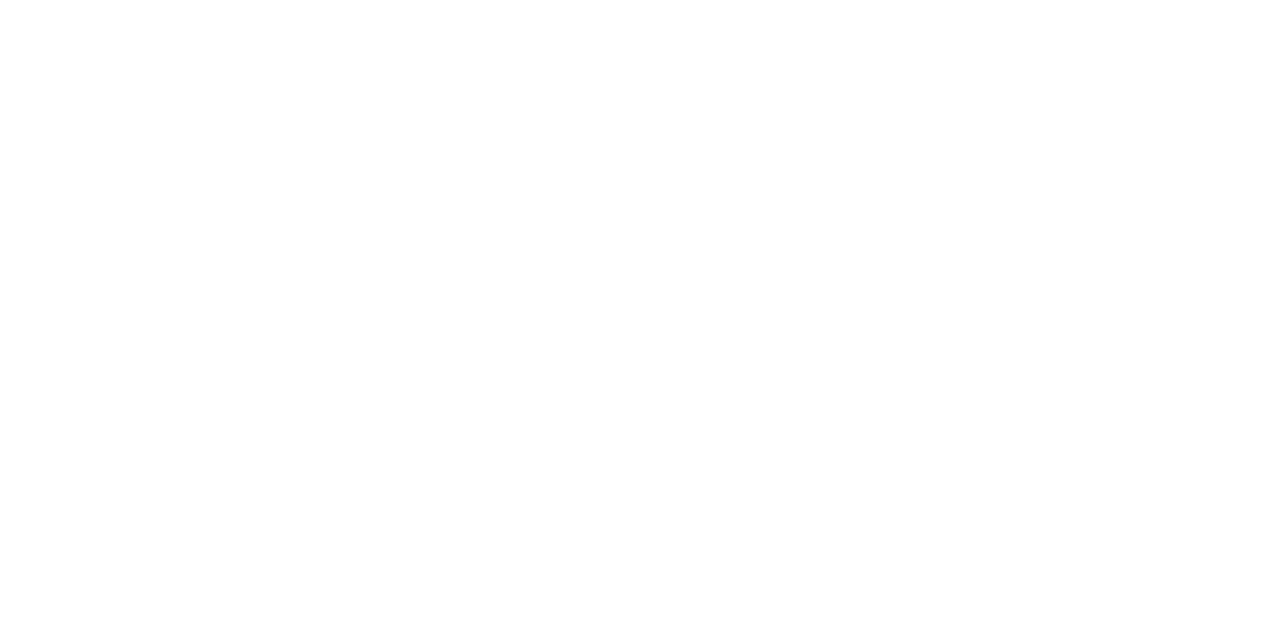
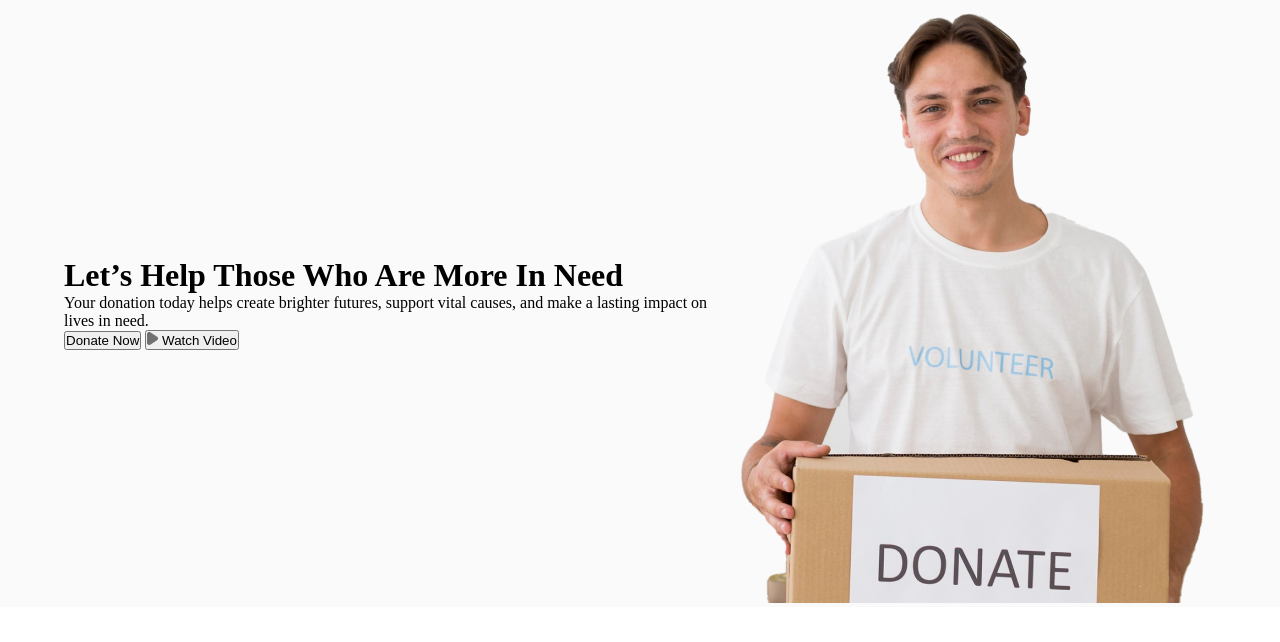
Before and after one commit to ChibgatullahMinhaz/DoneToday, a plain HTML site: page index.html in a window 1280 px wide. Drawn offline with Linux system fonts and the light colour scheme.

Commit message:
added header

```diff
--- a/index.html
+++ b/index.html
@@ -3,9 +3,28 @@
 <head>
     <meta charset="UTF-8">
     <meta name="viewport" content="width=device-width, initial-scale=1.0">
+    <link rel="stylesheet" href="style.css">
+    <link rel="stylesheet" href="responsive.css">
+
     <title>DoneToday</title>
 </head>
 <body>
-
+    <header>
+      <div class="banner">
+        <div class="header_content">
+            <h1>Let’s Help Those Who Are More In Need</h1>
+            <p>Your donation today helps create brighter futures, support vital causes, and make a lasting impact on lives in need.</p>
+            <div class="header_btns">
+                <button class="btn">Donate Now</button>
+                <button>
+                    <img src="image/Vector.png" alt="">
+                     Watch Video</button>
+            </div>
+        </div>
+        <div class="header_image">
+            <img src="image/Donate 1.png" alt="">
+        </div>
+      </div>
+    </header>
 </body>
 </html>
--- /dev/null
+++ b/style.css
@@ -0,0 +1,28 @@
+@import url('https://fonts.googleapis.com/css2?family=Inter:ital,opsz,wght@0,14..32,100..900;1,14..32,100..900&family=Poppins:ital,wght@0,100;0,200;0,300;0,400;0,500;0,600;0,700;0,800;0,900;1,100;1,200;1,300;1,400;1,500;1,600;1,700;1,800;1,900&display=swap');
+
+:root{
+    --interFamily: "Inter", serif;
+    --poppinsFamily: "Poppins", serif;
+    text-decoration: none;
+    border: none;
+    outline: none;
+    --primaryColor:#FAFAFA;
+}
+*{
+    margin: 0;
+    padding: 0;
+    box-sizing: border-box;
+}
+/* header code */
+header{
+
+    background-color: #FAFAFA;
+
+}
+.banner{
+    display: flex;
+    justify-content: space-between;
+    align-items: center;
+    max-width: 90%;
+    margin: 0 auto;
+}
```
Also changed, not shown: image/Ellipse 257.png (added), image/Vector.png (added), responsive.css (added).
